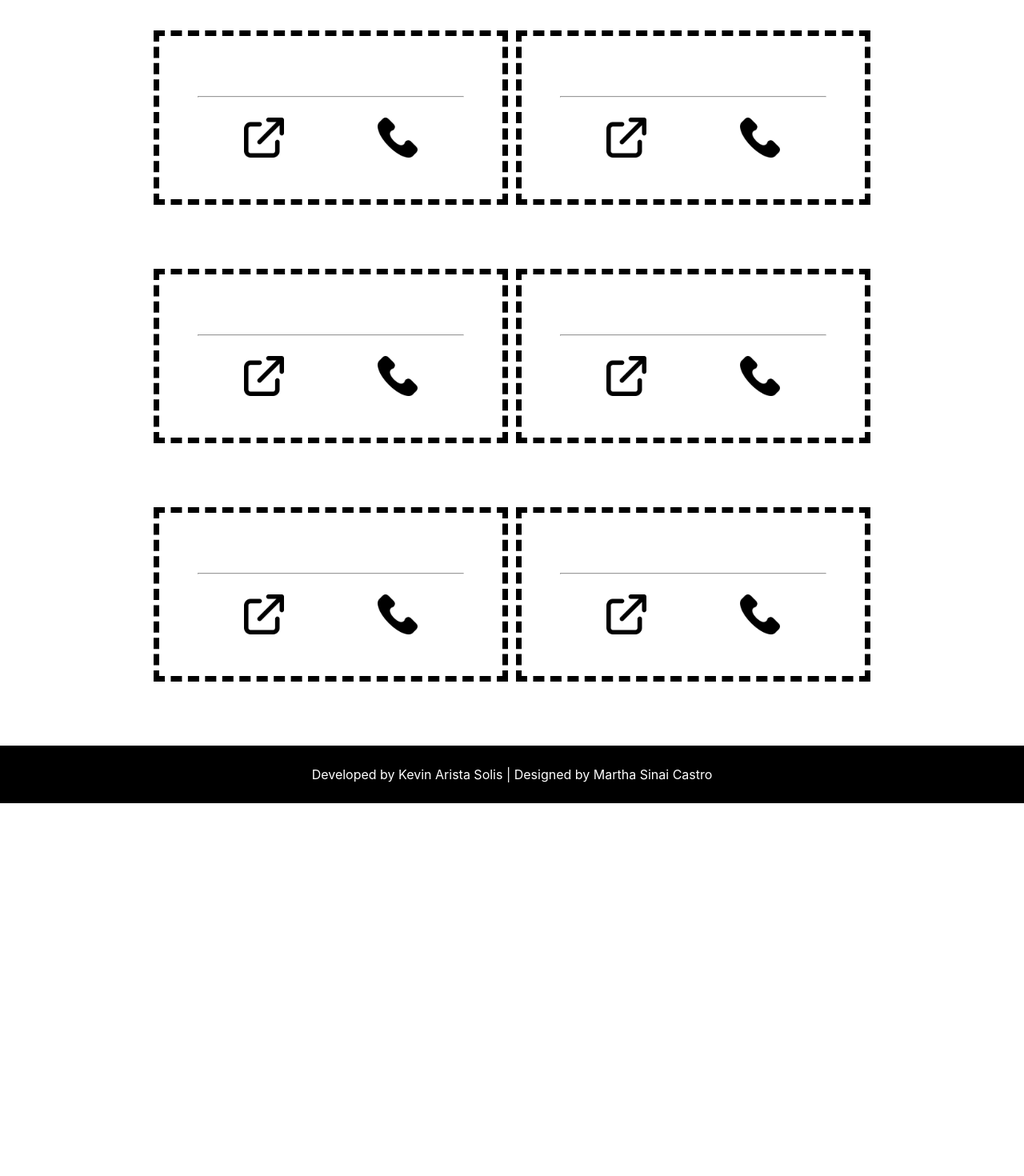
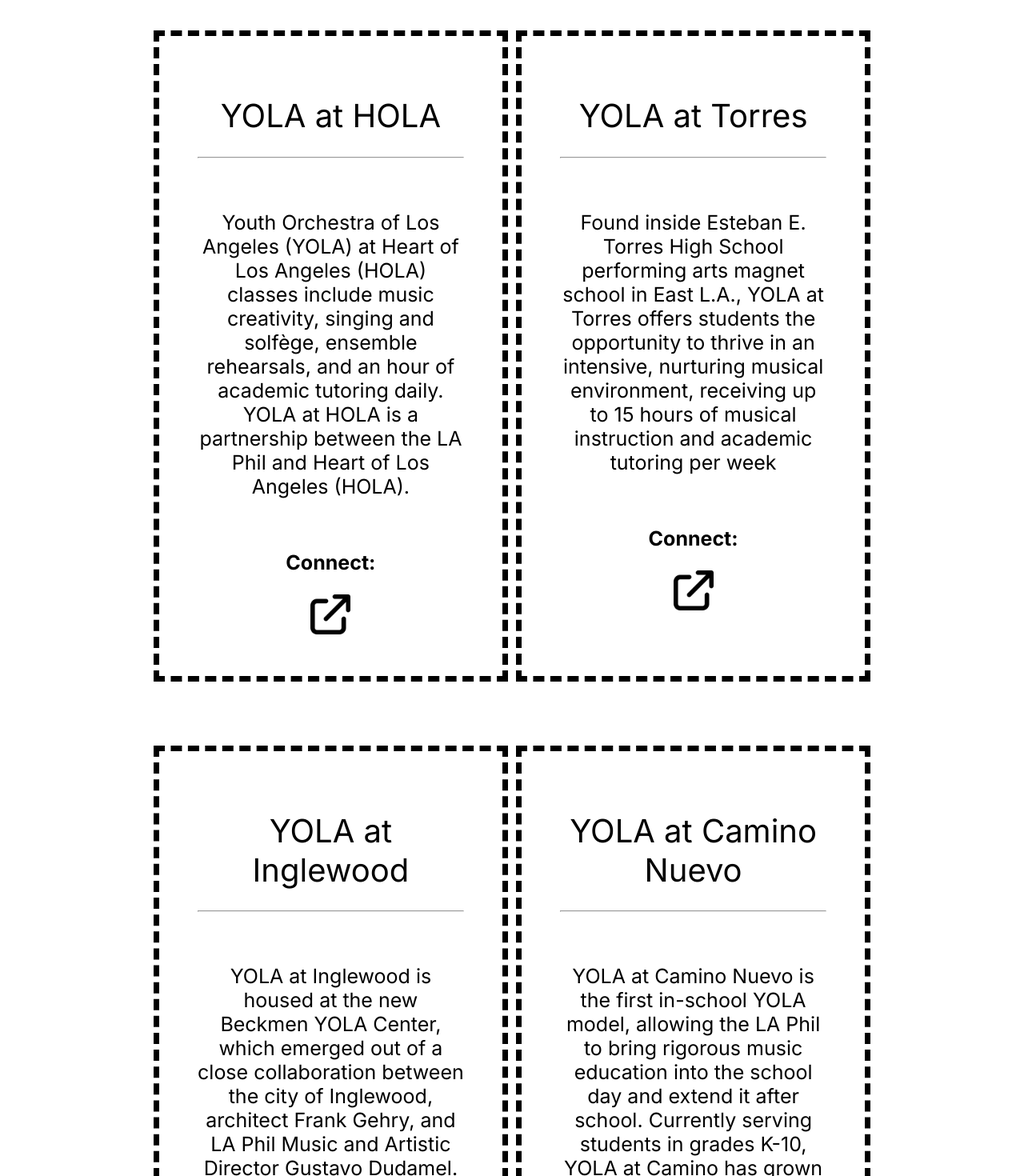
Before and after one commit to Kevin-Arista/ClassicalHub, a React (Create React App) app: page /locations in a window 1280 px wide. Shown: the part 840-2310 px from the top of the page at 80% size. Before the commit the page ends 1844 px from the top, so only its background shows below. Built offline with nearby package versions, Linux system fonts and the light colour scheme; a web font is replaced by a local one.

Commit message:
populated object containing nonprofits info, fixed style accordingly

```diff
--- a/src/components/infoCard.js
+++ b/src/components/infoCard.js
@@ -7,21 +7,20 @@
 	orgName = "Lorem",
 	description = "Lorem ipsum dolor sit amet, consectetur adipiscing elit. Phasellus placerat risus sed risus pharetra, vitae blandit purus suscipit. Integer sagittis dictum venenatis. Fusce felis felis, sollicitudin eu magna vel, laoreet porta quam. Mauris at pharetra lorem. Nulla enim mi, consequat at neque at, suscipit blandit risus. Donec consectetur nisi cursus urna tristique, eu dictum augue luctus.",
 	link = "/locations",
-	phone = "Not Available",
 }) {
 	return (
 		<div className="infoCard">
 			<h1>{orgName}</h1>
 			<hr />
-			<p>{description}</p>
+			<p className="description">{description}</p>
+			<p className="connect">
+				<strong>Connect: </strong>
+			</p>
+
 			<div className="icon-row">
-				<a href={link}>
+				<a href={link} target="_blank">
 					<img src={linkIcon} />
 				</a>
-				<div className="tooltip-container">
-					<img src={phoneIcon} alt="Phone Icon" />
-					<span className="tooltip">{phone}</span>
-				</div>
 			</div>
 		</div>
 	);
--- a/src/components/infoCard.scss
+++ b/src/components/infoCard.scss
@@ -21,6 +21,9 @@
 		font-size: 25px;
 		font-style: normal;
 	}
+	.description {
+		padding: 5vh 0px;
+	}
 }
 .icon-row {
 	display: flex;
@@ -33,28 +36,3 @@
 	transform: translateY(-10px);
 	box-shadow: 0px 8px 16px rgba(0, 0, 0, 0.2);
 }
-.tooltip-container {
-	position: relative;
-	display: inline-block;
-}
-
-.tooltip {
-	position: absolute;
-	bottom: 100%;
-	left: 50%;
-	transform: translateX(-50%);
-	background-color: black;
-	color: white;
-	padding: 5px;
-	border-radius: 3px;
-	font-size: 12px;
-	white-space: nowrap;
-	visibility: hidden;
-	opacity: 0;
-	transition: opacity 0.2s;
-}
-
-.tooltip-container:hover .tooltip {
-	visibility: visible;
-	opacity: 1;
-}
--- a/src/pages/locations.css
+++ b/src/pages/locations.css
@@ -9,7 +9,7 @@
 	width: 98%;
 	margin-bottom: 1vh;
 }
-.Locations h1 {
+.learnmore {
 	text-decoration: underline;
 	font-family: "Inter", sans-serif;
 	font-optical-sizing: auto;
--- a/src/pages/locations.js
+++ b/src/pages/locations.js
@@ -5,40 +5,64 @@
 function Locations(props) {
 	const nonProfits = [
 		{
-			name: "",
-			description: "",
-			link: "",
-			phone: "",
+			name: "YOLA at HOLA",
+			description:
+				"Youth Orchestra of Los Angeles (YOLA) at Heart of Los Angeles (HOLA) classes include music creativity, singing and solfège, ensemble rehearsals, and an hour of academic tutoring daily. YOLA at HOLA is a partnership between the LA Phil and Heart of Los Angeles (HOLA).",
+			link: "https://www.laphil.com/learn/yola/youth-orchestra-los-angeles",
 		},
 		{
-			name: "",
-			description: "",
-			link: "",
-			phone: "",
+			name: "YOLA at Torres",
+			description:
+				"Found inside Esteban E. Torres High School performing arts magnet school in East L.A., YOLA at Torres offers students the opportunity to thrive in an intensive, nurturing musical environment, receiving up to 15 hours of musical instruction and academic tutoring per week",
+			link: "https://www.laphil.com/learn/yola/youth-orchestra-los-angeles",
 		},
 		{
-			name: "",
-			description: "",
-			link: "",
-			phone: "",
+			name: "YOLA at Inglewood",
+			description:
+				"YOLA at Inglewood is housed at the new Beckmen YOLA Center, which emerged out of a close collaboration between the city of Inglewood, architect Frank Gehry, and LA Phil Music and Artistic Director Gustavo Dudamel. It has grown to include three orchestras, mentorship, group lessons, chamber music, and parent programs.",
+			link: "https://www.laphil.com/learn/yola/youth-orchestra-los-angeles",
 		},
 		{
-			name: "",
-			description: "",
-			link: "",
-			phone: "",
+			name: "YOLA at Camino Nuevo",
+			description:
+				"YOLA at Camino Nuevo is the first in-school YOLA model, allowing the LA Phil to bring rigorous music education into the school day and extend it after school. Currently serving students in grades K-10, YOLA at Camino has grown to three orchestras receiving up to 14 hours of musical instruction per week.",
+			link: "https://www.laphil.com/learn/yola/youth-orchestra-los-angeles",
 		},
 		{
-			name: "",
-			description: "",
-			link: "",
-			phone: "",
+			name: "Los Angeles Youth Orchestra",
+			description:
+				"The Los Angeles Youth Orchestra is a diverse group of young musicians from over sixty different public and private schools throughout the greater Los Angeles area. LAYO brings together pre-college age musicians, ages 8-18, to rehearse and perform classical symphonic masterworks and contemporary music.",
+			link: "https://losangelesyouthorchestra.org/",
 		},
 		{
-			name: "",
-			description: "",
-			link: "",
-			phone: "",
+			name: "Harmony Project at Expo Center",
+			description:
+				"Harmony Project uses the transformative power of music to open up life-changing experiences to students in under-resourced communities, and seeks to maximize their opportunities for success. Serve students ages 6 to 18 and have two full-sized orchestras, as well as wind and string ensembles. ",
+			link: "https://www.harmony-project.org/",
+		},
+		{
+			name: "Pasadena Youth Symphony Orchestra",
+			description:
+				"The Pasadena Youth Symphony Orchestras (PYSO) have continually offered robust musical training and personal development for young musicians throughout the San Gabriel Valley for more than 40 years. This prestigious program is designed specifically for students between the ages of 11 and 18.",
+			link: "https://pasadenasymphony-pops.org/education/",
+		},
+		{
+			name: "Inner City Youth Orchestra Los Angeles",
+			description:
+				"ICYOLA transforms the lives and minds of young people in Inner City Los Angeles through high quality music education. We teach inner-city youth the great music of the world and provide opportunities for them to perform that music in the most magnificent settings of our community.",
+			link: "https://icyola.org/",
+		},
+		{
+			name: "Sounds like LA at Santa Monica",
+			description:
+				"Sounds Like LA offers tuition-free music education and public concerts to diverse communities in the LA area, harnessing the power of music to bridge economic and cultural differences and to foster personal and social change.",
+			link: "https://soundslikela.org/",
+		},
+		{
+			name: "Glendale Youth Symphony",
+			description:
+				"The Glendale Youth Symphony mission is to foster and cultivate the highest level of performance of orchestral music in students living in Los Angeles County through student-centered mentorship and instruction. ",
+			link: "https://glendaleyouthsymphony.org/",
 		},
 	];
 
@@ -51,15 +75,14 @@
 				src="https://www.google.com/maps/d/u/7/embed?mid=1NIg4BgSx5HuC3NKGj6psfsecvW4yDqg&ehbc=2E312F&noprof=1"
 				width="640"
 				height="480"></iframe>
-			<h1>Learn More Below!</h1>
+			<h1 className="learnmore">Learn More Below!</h1>
 			<div className="info-cards-container">
 				{nonProfits.map((org, index) => (
 					<InfoCard
 						key={index}
 						orgName={org.name}
 						description={org.description}
-						link={org.link}
-						phone={org.phone}></InfoCard>
+						link={org.link}></InfoCard>
 				))}
 			</div>
 		</div>
```
